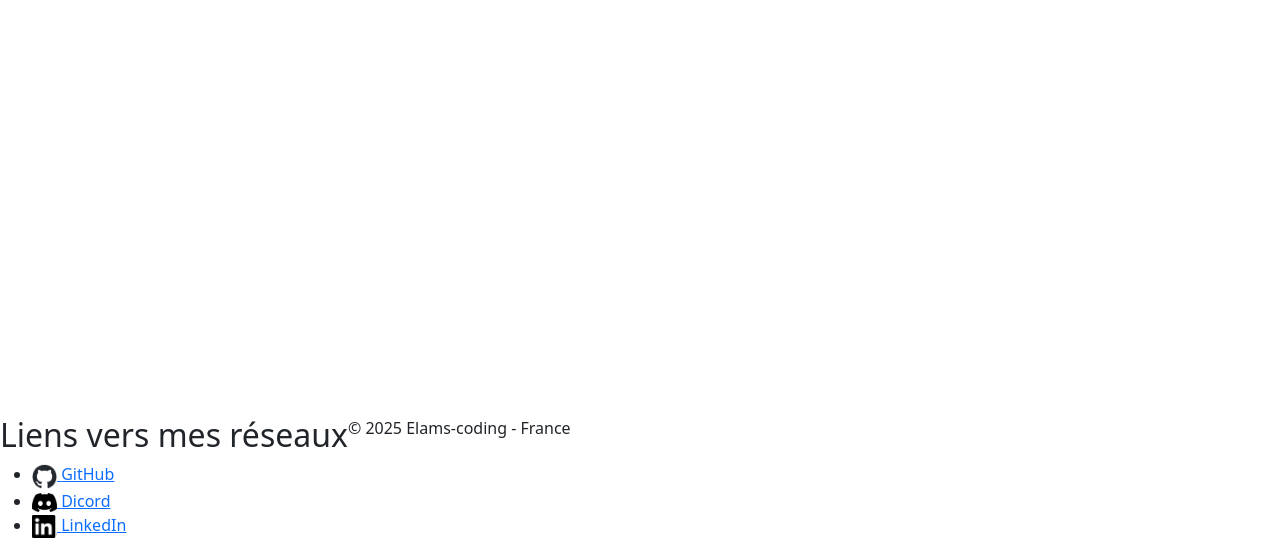
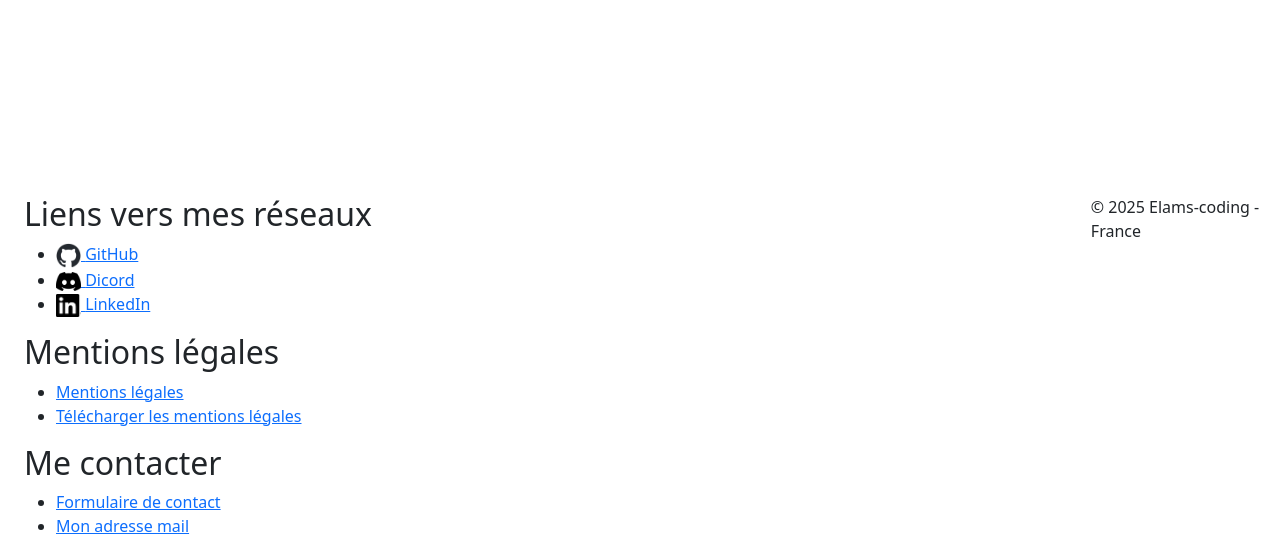
Before and after one commit to elams-coding/elams-coding.github.io, a PHP site: page /index.php in a window 1280 px wide. Shown: the part 246-800 px from the top of the page. Run offline with PHP 8.4, Linux system fonts and the light colour scheme.

Commit message:
Contenu du footer

```diff
--- a/assets/includes/footer.php
+++ b/assets/includes/footer.php
@@ -1,5 +1,6 @@
 <footer>
-    <div>
+    <div id="container-cons" class="container-xxl">
+        <div class="container">
             <h2>Liens vers mes réseaux</h2>
             <ul>
                 <li>
@@ -29,6 +30,23 @@
             </ul>
         </div>
 
+        <div class="container">
+            <h2>Mentions légales</h2>
+            <ul>
+                <li><a href="">Mentions légales</a></li>
+                <li><a href="" download>Télécharger les mentions légales</a></li>
+            </ul>
+        </div>
+
+        <div class="container">
+            <h2>Me contacter</h2>
+            <ul>
+                <li><a href="">Formulaire de contact</a></li>
+                <li><a href="mailto:noah.mahamoud49@icloud.com">Mon adresse mail</a></li>
+            </ul>
+        </div>
+    </div>
+
     <p>
         &copy;
         <?php
```
Lines whose indentation alone changed are shown as unchanged.
